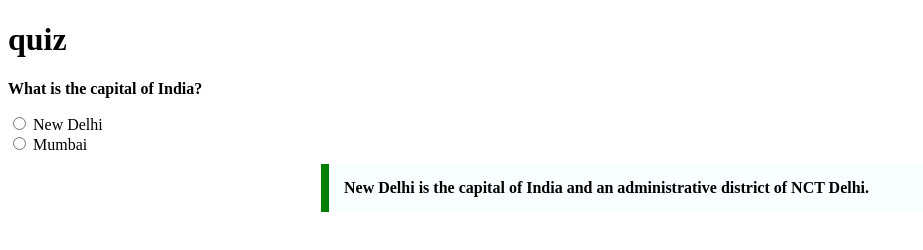
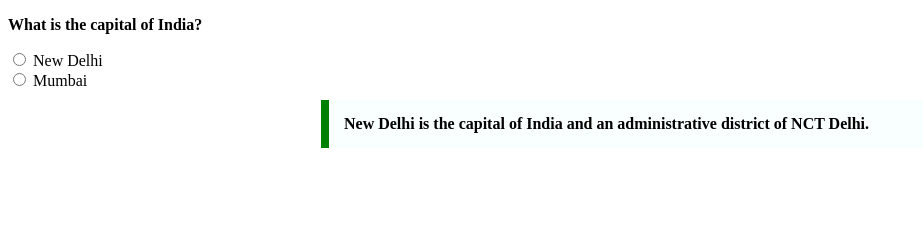
Before and after one commit to acciojob/trivia-Vivekkrajput7382, a website: page main.html in a window 1280 px wide. Shown: the whole page, without its empty margins (0-923 px from the left). Drawn offline with Linux system fonts and the light colour scheme.

Commit message:
created a submission

```diff
--- a/main.html
+++ b/main.html
@@ -10,7 +10,7 @@
 	<!-- the entire body must be written by student -->
     <script type="text/javascript" src="./script.js">
 </script>
-	<h1>quiz</h1>
+
 	<form>
 		<p><strong>What is the capital of India?</strong></p>
 		<label>
```
